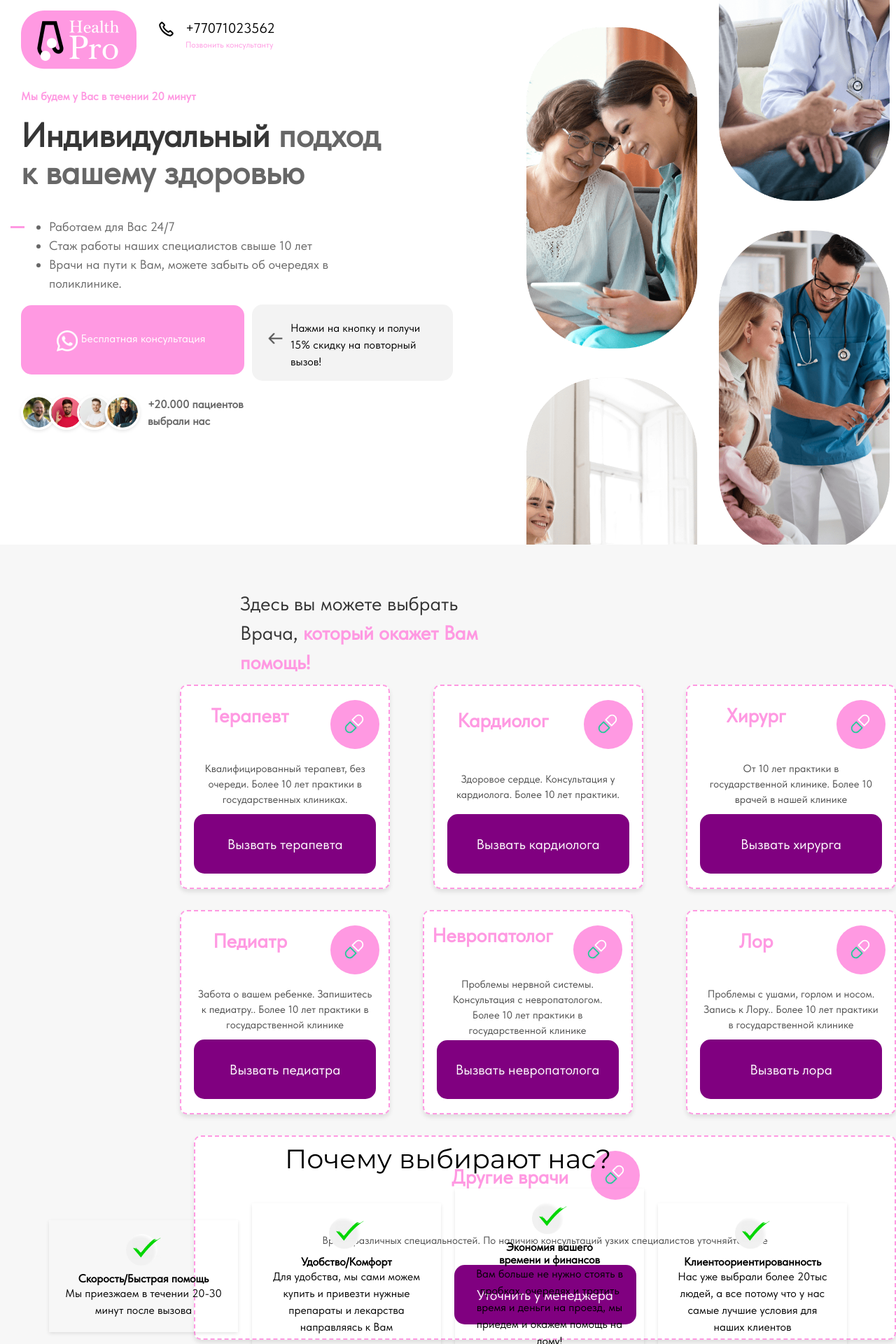
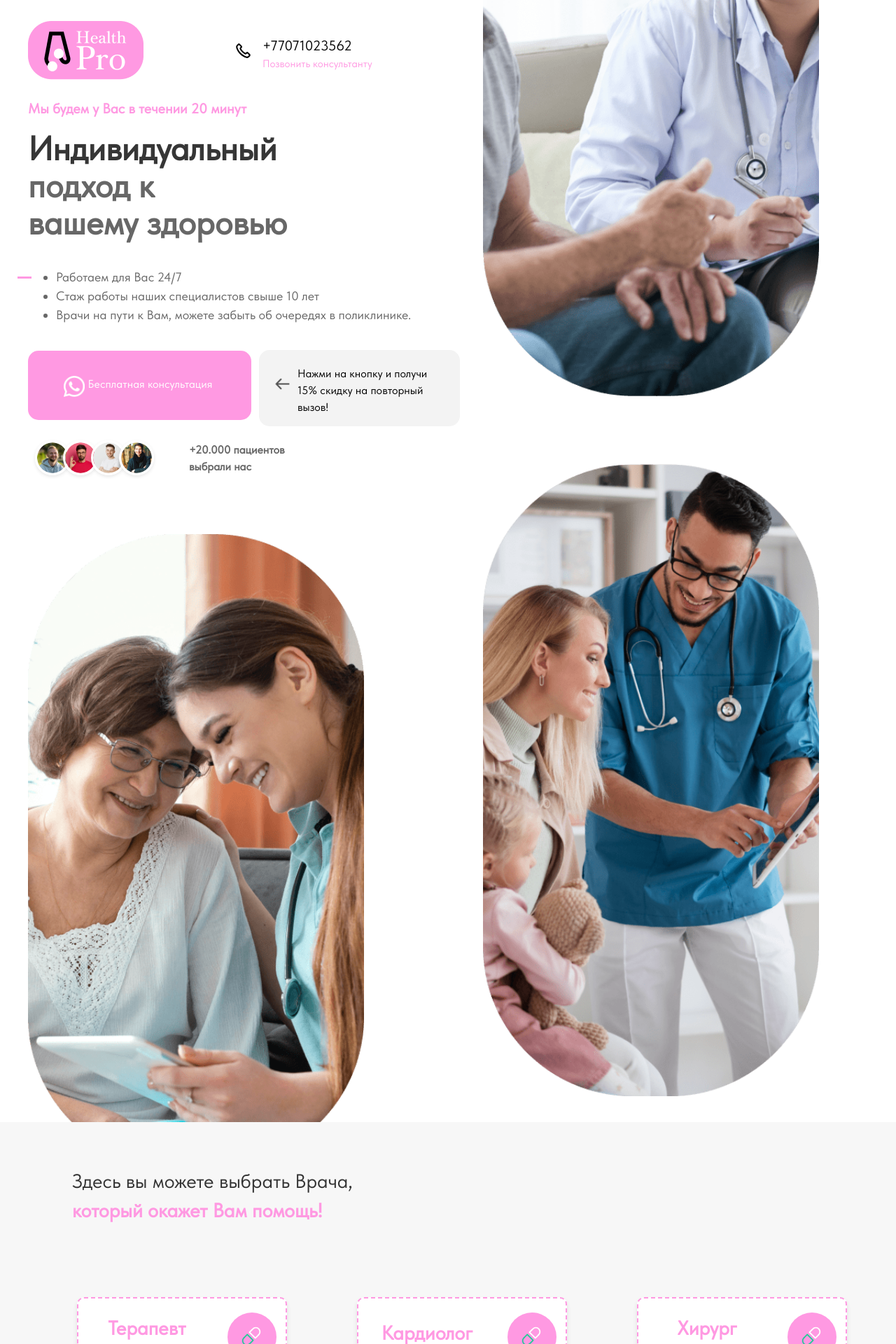
Before and after one commit to zharashanus/healthpro, a Django app: page / in a window 1280 px wide; the page is wider, and only the part inside the window is pictured. Shown: the top 1920 px of that part at 70% size. Run offline with Django 5.2, Linux system fonts and the light colour scheme.

Commit message:
finished for middlelaptop-adap.css

```diff
--- /dev/null
+++ b/lendpage/static/css/middlelaptop-adap.css
@@ -0,0 +1,279 @@
+
+
+@media (max-width: 1280px) {
+
+    *{
+        max-width: 1280px;
+    }
+    .container {
+        max-width: 1280px;
+        padding: 30px 40px;
+    }
+
+
+    .artboard-leftside__actions--choosed-us{
+        margin-left: 10px;
+        margin-top: 50px;
+    }
+    .artboard-leftside__actions--choosed-us p {
+
+        margin-left: 100px;
+    }
+    .artboard-rightside{
+        margin-top: 760px;
+        margin-left: -500px;
+}
+    .image-container {
+
+        position: absolute;
+        width: 130%; /* Примерный размер, может быть изменен */
+        max-width: 100%;
+        top: 500px;
+
+      }
+
+      .image-container:nth-child(1) {
+        margin-top: -640px;
+        margin-left: 1200px;
+        display: none;
+      }
+
+      .image-container:nth-child(2) {
+        margin-top: -1300px;
+        margin-left: 2300px;
+      }
+
+      .image-container:nth-child(3) {
+        margin-top: -1200px;
+        margin-left: 1000px;
+      }
+
+      .image-container:nth-child(4) {
+        margin-top: -2300px;
+        margin-left: 2300px;
+      }
+
+
+      .artboard-leftside__header-logo img{
+        max-width:100%;
+      }
+      .artboard-leftside__header-phone-icon{
+        display: flex;
+        margin-top: 20px;
+        max-width: 300px;
+      }
+      .artboard-leftside__header-phone-call{
+        margin-top: 10px;
+        font-size: 30px;
+      }
+      .artboard-leftside__header-phone-call p{
+
+        font-size: 20px;
+      }
+      .artboard-leftside__header-phone-call span{
+        text-wrap: nowrap;
+        margin-left: 0px;
+        font-size: 15px;
+      }
+      .artboard-leftside__header-phone{
+        margin-left: 100px;
+      }
+
+
+      .artboard-leftside__content_header {
+        font-size: 20px;
+        text-wrap: nowrap;
+    }
+
+
+    .artboard-leftside__content_subheader{
+        width: 500px;
+    }
+    .artboard-leftside__content-service-features{
+        width:556px;
+    }
+    .artboard-leftside__actions_discount{
+        margin-top: -100px;
+        margin-left: 330px;
+    }
+    .artboard-leftside__actions{
+        margin-top: 20px;
+    }
+
+
+    .doctorslist__choosedoctor p{
+        position: absolute;
+
+        left: 100px;
+        width: 500px;
+    }
+    .doctorslist__blocks{
+        margin-top: 250px;
+        margin-left: -300px;
+        justify-content: space-evenly;
+        gap: 30px;
+
+    }
+    .doctorslist__blocks-lor{
+        margin-left: 0px;
+    }
+
+    .doctorslist__blocks div:last-child {
+        margin-left: -11px;
+        max-width: 100%;
+    }
+    .reasons{
+        margin-top: 1400px;
+    }
+
+    .certificates-container__blocks {
+        grid-template-columns: repeat(2, 1fr); /* 2 columns for mobile */
+        grid-template-rows: repeat(5, auto); /* Adjust number of rows based on content */
+    }
+
+    .employees{
+        margin-top: 4100px;
+    }
+
+
+
+    .employees__container_blocks-item img{
+        width:50%;
+    }
+
+
+    .employees__container_blocks {
+        display: grid;
+        grid-template-columns: repeat(3, 1fr); /* Создает две колонки */
+        grid-gap: 20px; /* Расстояние между карточками */
+        margin-top: 30px;
+    }
+
+    .employees__container_blocks-item {
+        animation-duration: unset !important;
+    }
+
+    .employees__container_exp{
+        margin-left: 200px;
+        text-align: center;
+        width: 467px;
+    }
+    #employees__container_button{
+        margin-left: 60px;
+        margin-top: 20px;
+    }
+
+    .feedback{
+        margin-top: 6000px;
+
+    }
+    .feedback__container_maintext{
+        margin-left: 130px;
+    }
+    .feedback__container_circle{
+        width: 500px;
+        height: 500px;
+        margin-top: 100px;
+        margin-left: 185px;
+    }
+    .phone-frame{
+        width: 260px;
+        height: 538px;
+        margin-top: -510px;
+        margin-left: 300px;
+    }
+    .carousel-control-prev-clone{
+        left: 360px;
+        font-size: 60px;
+    }
+    .carousel-control-next-clone{
+        right: 445px;
+        font-size: 60px;
+    }
+    .carousel-control-prev-clone, .carousel-control-next-clone{
+        top:37%;
+    }
+
+    .feedback__container_leftext{
+        margin-left: -490px;
+        margin-top: 600px;
+        width: 100%;
+    }
+    .feedback__container_leftext h3{
+        text-align: center;
+        margin-top: -350px;
+    }
+    .feedback__container_leftext span{
+        text-align: center;
+        margin-top: -150px;
+        margin-left: 720px;
+        max-width: 100%;
+    }
+    #button-ubed{
+        margin-top: -50px;
+        margin-left: 750px;
+        max-width: 100%;
+    }
+
+    .feedback__container_choose-us{
+        margin-left: 220px;
+        max-width: 100%;
+        position: absolute;
+    }
+
+    .feedback__container_choose-us h2{
+        margin-top: 10px;
+        margin-left: 70px;
+    }
+
+    .feedback__container_choose-us-block{
+        position: absolute;
+        max-width: 70%;
+        margin-top: 300px;
+        margin-left: 60px;
+        padding: 0 10px;
+    }
+
+    .feedback__container_choose-us-block p{
+        font-size: 15px;
+    }
+
+    .footer {
+        margin-top: 8000px;
+        max-width: 100%;
+    }
+
+    .footer__container_blocks {
+        display: grid;
+        grid-template-columns: repeat(4, 1fr); /* Создает четыре колонки */
+        gap: 0px; /* Расстояние между блоками */
+        align-items: start; /* Выравнивание элементов по верхнему краю */
+        max-width: 100%;
+
+    }
+
+    .footer__container_blocks ul {
+        width: 300px; /* Ширина каждого списка в блоках */
+    }
+
+    .footer__container_blocks-second,
+    .footer__container_blocks-third,
+    .footer__container_blocks-fourth {
+        margin-left: 100; /* Убираем внешний отступ слева */
+        margin-top: 0; /* Убираем внешний отступ сверху */
+        max-width: 100%; /* Максимальная ширина каждого блока */
+    }
+
+    .footer__container_blocks-second{
+        margin-left: 350px ;
+    }
+
+    .footer__container_blocks-third{
+        margin-left: -85px ;
+    }
+
+    .footer__container_blocks-fourth{
+        margin-left: 0px ;
+    }
+
+}
--- a/lendpage/templates/index.html
+++ b/lendpage/templates/index.html
@@ -17,6 +17,7 @@
   <link rel="stylesheet" href="{% static 'css/mobile-adap.css' %}">
   <link rel="stylesheet" href="{% static 'css/plan-adap.css' %}">
   <link rel="stylesheet" href="{% static 'css/smalllaptop-adap.css' %}">
+  <link rel="stylesheet" href="{% static 'css/middlelaptop-adap.css' %}">
   <link rel="stylesheet" href="{% static 'css/animations.css' %}">
   <link
     href="https://fonts.googleapis.com/css2?family=Be+Vietnam+Pro:ital,wght@0,100;0,200;0,300;0,400;0,500;0,600;0,700;0,800;0,900;1,100;1,200;1,300;1,400;1,500;1,600;1,700;1,800;1,900&family=Montserrat:ital,wght@0,100..900;1,100..900&display=swap"
```
